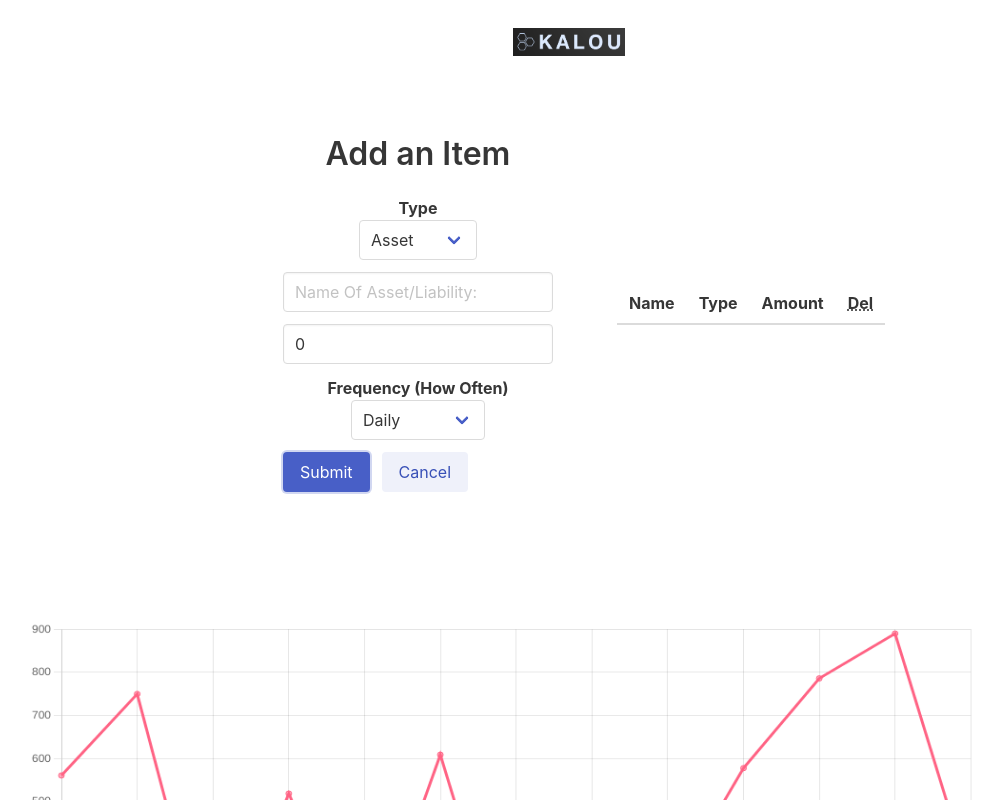
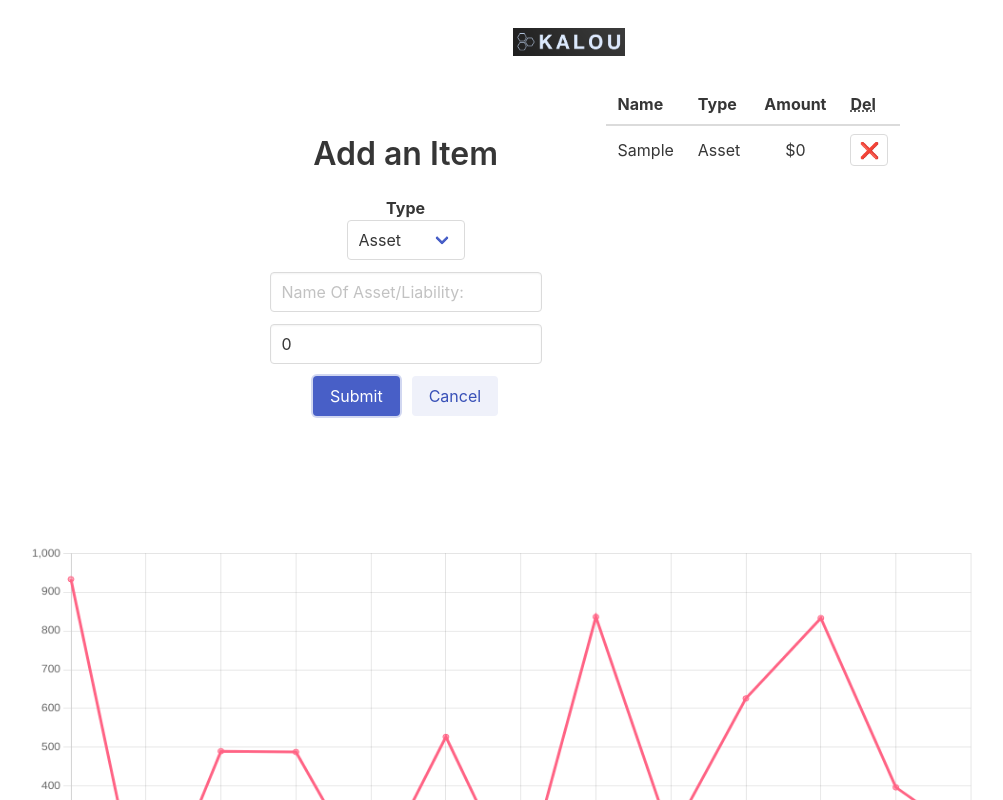
Before and after one commit to sauravyash/ProjectKalou, a React (Create React App) app: page / in a window 1280 px wide. Both pictures are taken after typing "Sample" into the empty fields and a click on the button "Submit". Shown: the top 800 px of the page, without its empty margins (71-1074 px from the left). Built offline with nearby package versions, Linux system fonts and the light colour scheme.

Commit message:
data is inserted into the program

```diff
--- a/src/App.jsx
+++ b/src/App.jsx
@@ -33,11 +33,11 @@ function App() {
   };
 
   return (
-    <div className="App columns is-flex-direction-column m-0 p-4  is-align-items-center is-justify-content-center">
+    <div className="App columns is-flex-direction-column m-0 p-4 is-align-items-center is-justify-content-center">
       <Navbar />
-      <div className="column columns is-align-items-center is-justify-content-center">
+      <div className="container column columns is-justify-content-center">
         <Calculator userData={userData} setUserData={setUserData} />
-        <Table userData={userData} />
+        <Table userData={userData} setUserData={setUserData} />
       </div>
       <Display className="column" chartData={uD} />
     </div>
--- /dev/null
+++ b/src/Components/Calculator/CalculatorForm/form.css
@@ -0,0 +1,4 @@
+input, select{
+    min-width: max-content;
+
+}
--- a/src/Components/Calculator/CalculatorForm/index.jsx
+++ b/src/Components/Calculator/CalculatorForm/index.jsx
@@ -3,30 +3,33 @@ import PropTypes from 'prop-types';
 
 import { CalculatorForm } from './CalculatorElements';
 
+import './form.css';
+
 export default function Form(props) {
   const { userData, setUserData } = props;
 
   const [name, setName] = React.useState('');
-  const [type, setType] = React.useState('');
+  const [type, setType] = React.useState('Asset');
   const [amount, setAmount] = React.useState(0);
-  const [freq, setFreq] = React.useState('');
+  const [freq, setFreq] = React.useState('None');
 
   const submit = (e) => {
     e.preventDefault();
 
-    const tmp = userData;
+    const tmp = [...userData];
     tmp.push({
+      id: new Date().getTime(),
       name,
       type,
       amount,
-      freq,
+      freq: (type === 'Asset' || type === 'Liability') ? 'None' : freq,
     });
     setUserData(tmp);
 
     setName('');
-    setType('');
+    setType('Asset');
     setAmount(0);
-    setFreq('');
+    setFreq('None');
   };
 
   return (
@@ -38,11 +41,11 @@ export default function Form(props) {
             <span>Type</span>
             <div className="control">
               <div className="select">
-                <select name="type" value={type} onChange={(e) => { setType(e.target.value); }}>
-                  <option>Asset</option>
-                  <option>Liability</option>
-                  <option>Income</option>
-                  <option>Expense</option>
+                <select name="type" value={type} onChange={(e) => { setType(e.target.value); }} required>
+                  <option value="Asset">Asset</option>
+                  <option value="Liability">Liability</option>
+                  <option value="Income">Income</option>
+                  <option value="Expense">Expense</option>
                 </select>
               </div>
             </div>
@@ -68,28 +71,29 @@ export default function Form(props) {
             name="amount"
             placeholder="Amount"
             value={amount}
-            onChange={(e) => { setAmount(e.target.value); }}
+            onChange={(e) => { setAmount((e.target.valueAsNumber)); }}
+            min="0"
             required
           />
         </div>
-        <div className="field">
+        <div className={`field ${type === 'Income' || type === 'Expense' ? '' : 'is-hidden'}`}>
           <label className="label" htmlFor="freq">
             <span>Frequency (How Often)</span>
             <div className="control">
               <div className="select">
                 <select name="freq" value={freq} onChange={(e) => { setFreq(e.target.value); }}>
-                  <option>Daily</option>
-                  <option>Weekly</option>
-                  <option>Fortnightly</option>
-                  <option>Monthly</option>
-                  <option>Quarterly</option>
-                  <option>Yearly</option>
+                  <option value="Day">Daily</option>
+                  <option value="Week">Weekly</option>
+                  <option value="Fortnight">Fortnightly</option>
+                  <option value="Month">Monthly</option>
+                  <option value="Quarter">Quarterly</option>
+                  <option value="Year">Yearly</option>
                 </select>
               </div>
             </div>
           </label>
         </div>
-        <div className="field is-grouped">
+        <div className="field is-grouped is-justify-content-center">
           <div className="control">
             <button type="submit" className="button is-link">Submit</button>
           </div>
@@ -106,8 +110,9 @@ Form.propTypes = {
   userData: PropTypes.arrayOf(
     PropTypes.shape({
       name: PropTypes.string,
-      type: PropTypes.oneOf(['Asset', 'Liabilty']),
+      type: PropTypes.oneOf(['Asset', 'Liabilty', 'Income', 'Expense']),
       amount: PropTypes.number,
+      freq: PropTypes.oneOf(['Day', 'Week', 'Fortnight', 'Month', 'Quarter', 'Year']),
     }),
   ),
   setUserData: PropTypes.func,
--- a/src/Components/Display/index.jsx
+++ b/src/Components/Display/index.jsx
@@ -49,7 +49,7 @@ export default function Display(props) {
 }
 
 Display.propTypes = {
-  chartData: PropTypes.arrayOf({
+  chartData: PropTypes.shape({
     date: PropTypes.number,
     amount: PropTypes.number,
   }),
--- a/src/Components/Table/index.jsx
+++ b/src/Components/Table/index.jsx
@@ -1,27 +1,36 @@
 import React from 'react';
+import PropTypes from 'prop-types';
+
+import './table.css';
 
 export default function Table(props) {
-  // eslint-disable-next-line react/prop-types
-  const { userData } = props;
-  let list;
+  const { userData, setUserData } = props;
+  const list = userData.map((el) => (
+    <tr key={el.id}>
+      <td>{el.name}</td>
+      <td>{el.type}</td>
+      <td>{`$${el.amount} ${el.freq !== 'None' ? `/${el.freq}` : ''}`}</td>
+      <td>
+        <button
+          type="button"
+          className="button"
+          style={{
+            padding: '0.2rem 0.5rem',
+            height: 'auto',
+          }}
+          onClick={() => setUserData(userData.filter((obj) => obj.id !== el.id))}
+        >
+          ❌
+        </button>
 
-  React.useEffect(() => {
-    // eslint-disable-next-line react/prop-types
-    list = userData.map((el) => (
-      <tr>
-        <td>{el.name}</td>
-        <td>{el.type}</td>
-        <td>{`$${el.amount}`}</td>
-        <td>❌</td>
-      </tr>
-    ));
-  }, [userData]);
-
-  // eslint-disable-next-line react/prop-types
+      </td>
+    </tr>
+  ));
 
   const tableStyle = {
     maxWidth: '32rem',
   };
+
   return (
     <table className="column p-4 table is-hoverable" style={tableStyle}>
       <thead>
@@ -41,3 +50,20 @@ export default function Table(props) {
     </table>
   );
 }
+
+Table.propTypes = {
+  userData: PropTypes.arrayOf(
+    PropTypes.shape({
+      name: PropTypes.string,
+      type: PropTypes.oneOf(['Asset', 'Liabilty', 'Income', 'Expense']),
+      amount: PropTypes.number,
+      freq: PropTypes.oneOf(['Day', 'Week', 'Fortnight', 'Month', 'Quarter', 'Year', 'None']),
+    }),
+  ),
+  setUserData: PropTypes.func,
+};
+
+Table.defaultProps = {
+  userData: [],
+  setUserData: () => {},
+};
--- /dev/null
+++ b/src/Components/Table/table.css
@@ -0,0 +1,3 @@
+.table td {
+    vertical-align: middle;
+}
```
